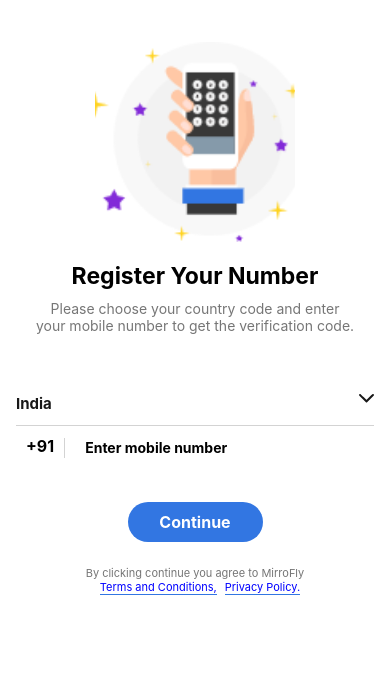
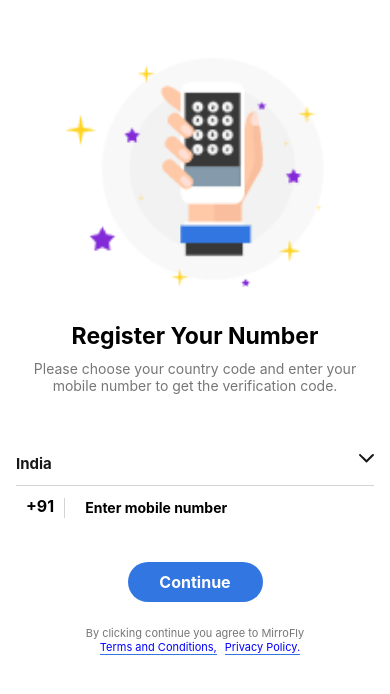
Before and after one commit to MirrorFly/MirrorFly-ReactNative-Sample, a React Native app: screen / in a window 390 px wide. Shown: the top 694 px of the page. Built offline with nearby package versions, Linux system fonts and the light colour scheme.

Commit message:
Image alignment issue fixed

```diff
--- a/src/screen/CountryList.js
+++ b/src/screen/CountryList.js
@@ -142,8 +142,9 @@ const styles = StyleSheet.create({
         flex: 0.9
     },
     SearchImage:{
-        width: 20,
-        height: 20
+        width: 26,
+        height: 26,
+        color:"black"
     },
     CloseImage:{
         width: 16,
--- a/src/screen/RegisterScreen.js
+++ b/src/screen/RegisterScreen.js
@@ -54,7 +54,7 @@ const RegisterScreen = () => {
 
         <View style={styles.headContainer}>
             <View style={styles.topSectionContainer}>
-                <Image style={styles.imageView} resizeMode="cover" source={require('../assets/mobile.png')} />
+                <Image style={styles.imageView} resizeMode="contain" source={require('../assets/mobile.png')} />
                 <Text style={styles.numberstyle}>Register Your Number</Text>
             </View>
             <View style={{ marginTop: 10 }}>
@@ -139,8 +139,8 @@ const styles = StyleSheet.create({
     },
     imageView: {
         marginBottom: 10,
-        width: 200,
-        height: 200
+        width:260,
+        height: 260
 
     },
     flatListContainer: {
@@ -177,7 +177,7 @@ const styles = StyleSheet.create({
     },
     chooseText: {
         textAlign: "center",
-        marginHorizontal: 35,
+        marginHorizontal: 30,
         color: "#767676",
         fontSize: 14
     },
```
